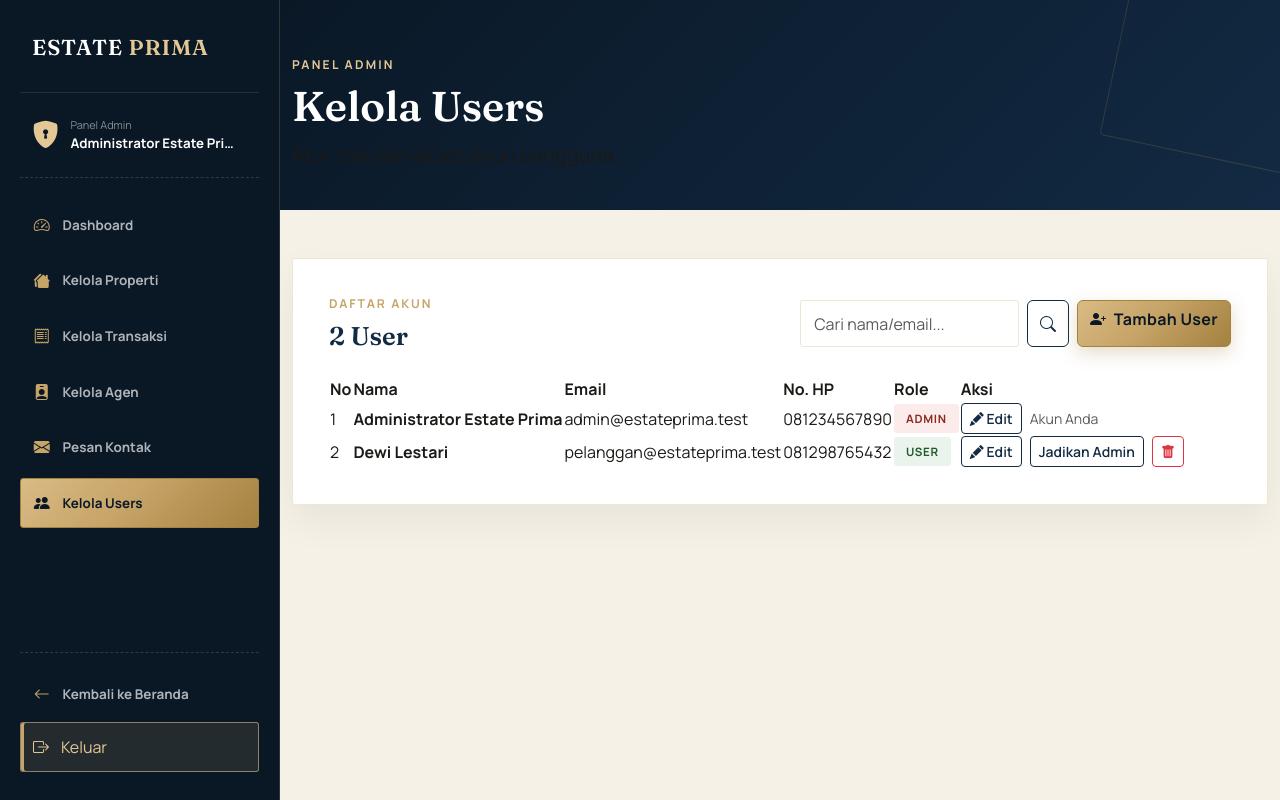
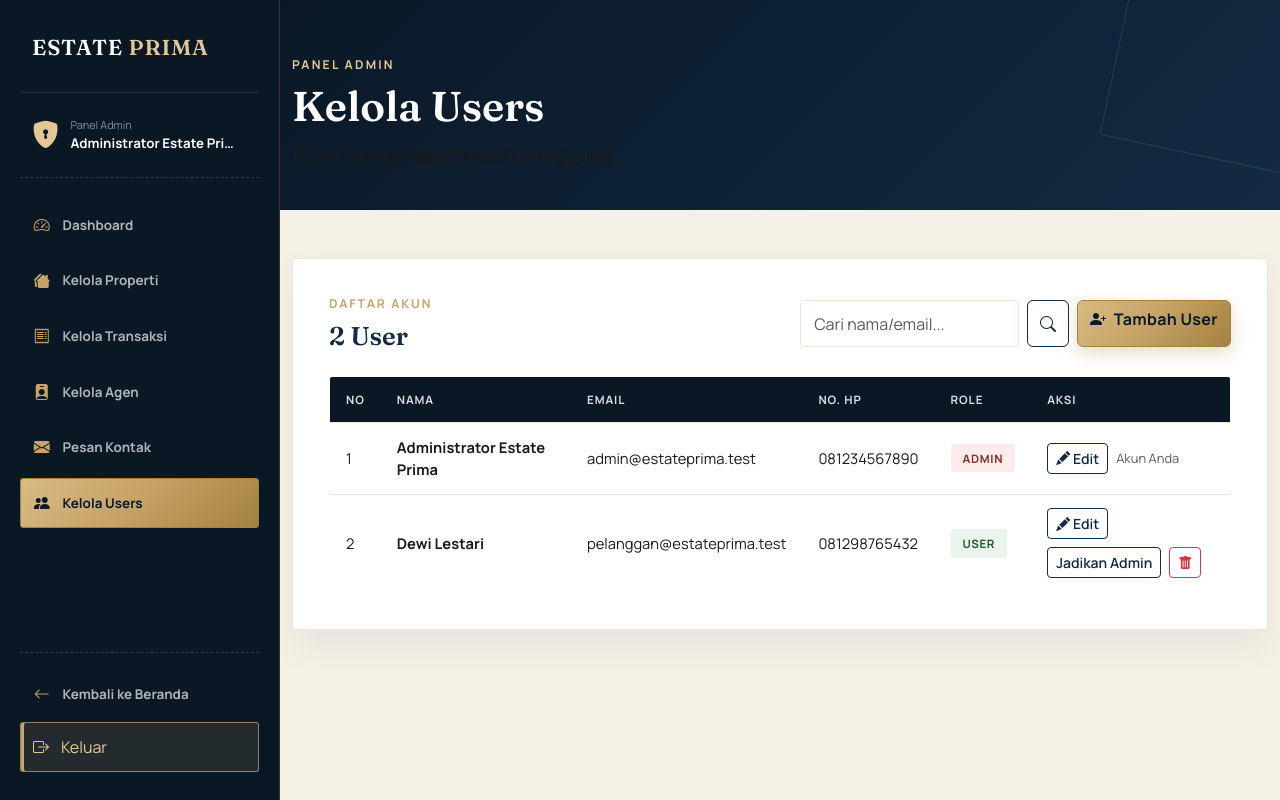
Before and after one commit to leonaedelina-cell/Project-Website-Prima-Estate, a PHP site: page /admin-users.php in a window 1280 px wide. Run offline with PHP 8.4, Linux system fonts and the light colour scheme; a user stored in the database is signed in; data comes from the database, SQL or seed files in the repository; some libraries are stand-ins or nearby versions.

Commit message:
fix: admin-users.php table had no CSS, add missing table-estate style block

```diff
--- a/admin-users.php
+++ b/admin-users.php
@@ -47,6 +47,19 @@ $admin_sidebar = true;
 $dashboard_sidebar_active = 'users';
 require_once __DIR__ . '/includes/header.php';
 ?>
+<style>
+    .table-estate {
+        width: 100%; background: #fff; border-collapse: collapse;
+        border: 1px solid var(--ivory-100); border-radius: 3px; overflow: hidden;
+    }
+    .table-estate thead { background: var(--navy-950); }
+    .table-estate thead th {
+        color: rgba(255,255,255,0.85); font-size: 0.72rem; font-weight: 700;
+        letter-spacing: 0.08em; text-transform: uppercase; padding: 0.85rem 1rem; text-align: left;
+    }
+    .table-estate tbody td { padding: 0.85rem 1rem; border-top: 1px solid var(--ivory-100); font-size: 0.92rem; vertical-align: middle; }
+    .table-estate tbody tr:hover { background: #fbf8f1; }
+</style>
 <div class="page-header"><div class="container"><p class="eyebrow mb-2">Panel Admin</p><h1 class="mb-2">Kelola Users</h1><p class="lead mb-0">Atur role dan akses akun pengguna.</p></div></div>
 <main class="py-5"><div class="container">
 <?php if (in_array($pesan, ['role-berhasil', 'hapus-berhasil', 'tambah-berhasil', 'edit-berhasil'], true)): ?><div class="alert-estate-success p-3 mb-4">Perubahan user berhasil disimpan.</div><?php endif; ?>
```
Also changed, not shown: fix-stuff.md (+4 -0 lines).
